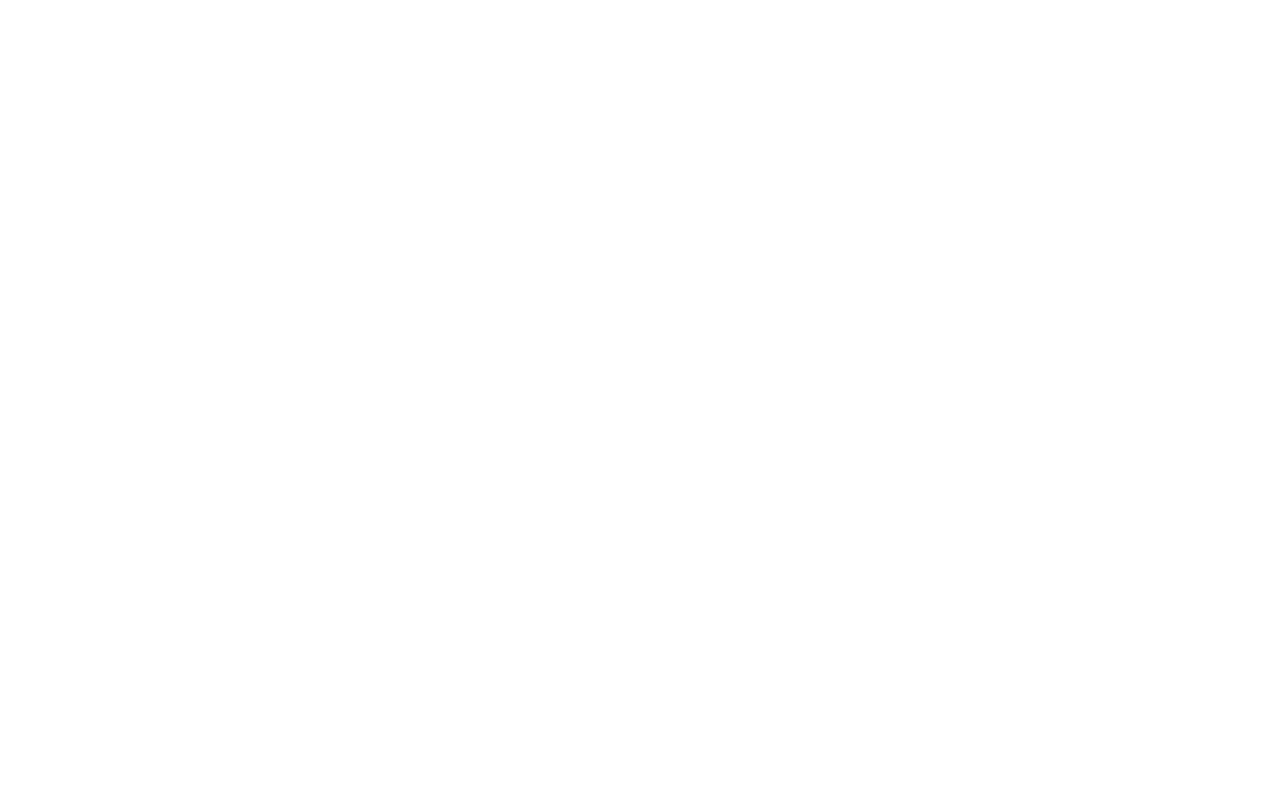
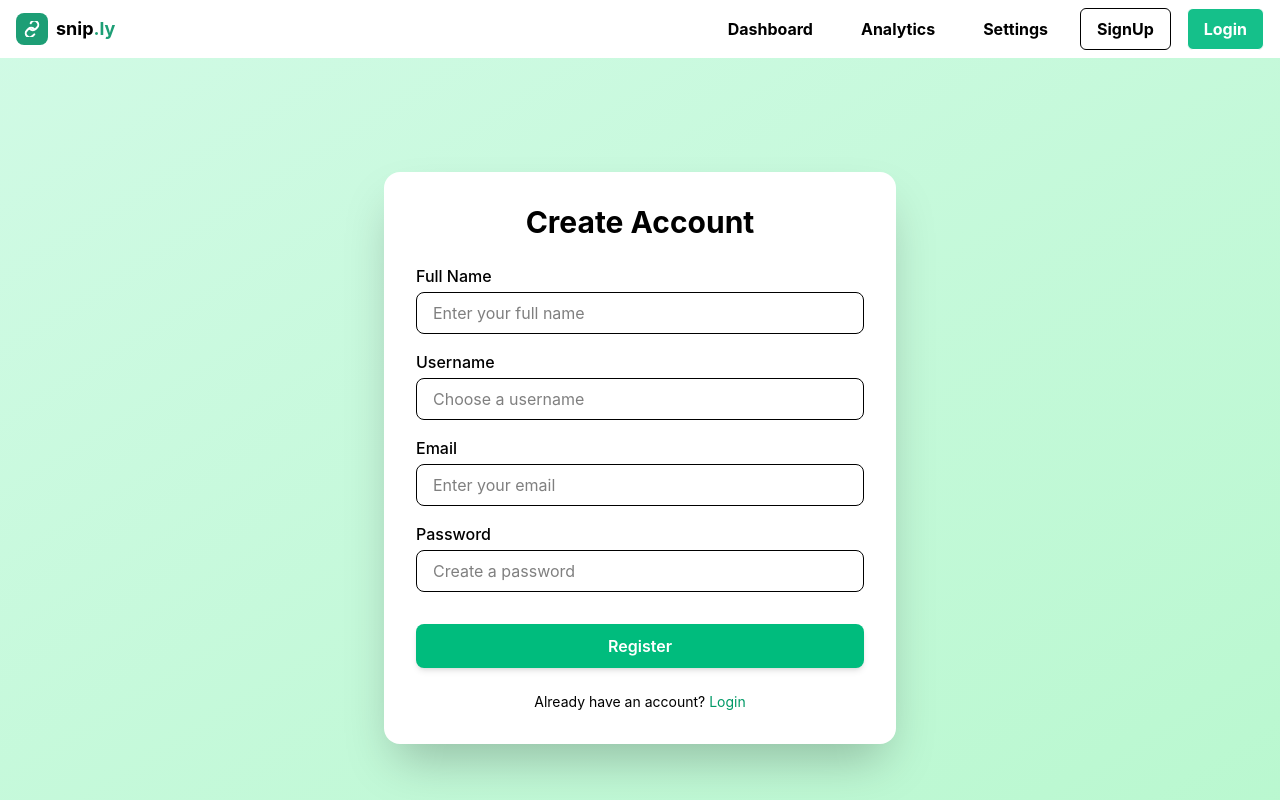
Before and after one commit to Azan-Aly/Sniply, a React app in the folder Frontend/: page /register in a window 1280 px wide. Before the commit this address had no page. Shown: the top 800 px of the page. Built offline with nearby package versions, Linux system fonts and the light colour scheme; the HTML template or start-up script is replaced by a standard one.

Commit message:
Add login and register form

```diff
--- a/Frontend/src/App.jsx
+++ b/Frontend/src/App.jsx
@@ -3,6 +3,8 @@
 import { Routes, Route } from "react-router-dom";
 import Hero from './components/Hero';
 import ShowOutput from './components/ShowOutput';
+import Register from './components/Register';
+import Login from './components/Login';
 
 
 
@@ -15,6 +17,8 @@
         <Route path="/" element={<Layout />}>
           <Route index element={<Hero />} />
           <Route path="dashboard" element={<ShowOutput />} />
+          <Route path='/register' element={<Register />} />
+          <Route path='/login' element={<Login />} />
         </Route>
       </Routes>
     </div>
--- a/Frontend/src/components/Login.jsx
+++ b/Frontend/src/components/Login.jsx
@@ -1,8 +1,78 @@
-import React from 'react'
+import React, { useState } from 'react'
+import { Link } from 'react-router-dom'
+import axios from 'axios'
 
 const Login = () => {
+  const [form, setForm] = useState({ email: '', password: '' })
+
+  const handleChange = (e) => {
+    setForm({ ...form, [e.target.name]: e.target.value })
+  }
+
+  const handleSubmit = async (e) => {
+    e.preventDefault()
+
+    try {
+      const response = await axios.post('http://localhost:3000/api/v1/users/login', form)
+      console.log(response.data)
+    } catch (error) {
+      console.error('Error logging in:', error)
+    }
+    console.log(form)
+  }
+
   return (
-    <div>Login</div>
+    <div className="min-h-180 flex items-center justify-center bg-linear-to-br from-green-100 to-emerald-200 px-4">
+      <div className="w-full max-w-md bg-white rounded-2xl shadow-2xl p-6 sm:p-8">
+        <h2 className="text-2xl sm:text-3xl font-bold text-center mb-6">Welcome Back</h2>
+
+        <form onSubmit={handleSubmit} className="flex flex-col gap-4">
+          {/* Email */}
+          <div className="flex flex-col gap-1">
+            <label htmlFor="email" className="font-medium">Email</label>
+            <input
+              type="email"
+              name="email"
+              id="email"
+              value={form.email}
+              onChange={handleChange}
+              placeholder="Enter your email"
+              className="border rounded-lg px-4 py-2 outline-none focus:ring-2 focus:ring-emerald-400 transition"
+              required
+            />
+          </div>
+
+          {/* Password */}
+          <div className="flex flex-col gap-1">
+            <label htmlFor="password" className="font-medium">Password</label>
+            <input
+              type="password"
+              name="password"
+              id="password"
+              value={form.password}
+              onChange={handleChange}
+              placeholder="Enter your password"
+              className="border rounded-lg px-4 py-2 outline-none focus:ring-2 focus:ring-emerald-400 transition"
+              required
+            />
+          </div>
+
+          {/* Button */}
+          <button
+            type="submit"
+            className="mt-4 bg-emerald-500 hover:bg-emerald-600 text-white font-semibold py-2.5 rounded-lg transition duration-200 shadow-md"
+          >
+            Login
+          </button>
+
+          {/* Extra Links */}
+          <div className="flex justify-between text-sm mt-2">
+            <Link to="/" className="text-emerald-600 hover:underline">Forgot password?</Link>
+            <Link to="/register" className="text-emerald-600 hover:underline">Sign up</Link>
+          </div>
+        </form>
+      </div>
+    </div>
   )
 }
 
--- a/Frontend/src/components/Nav.jsx
+++ b/Frontend/src/components/Nav.jsx
@@ -12,14 +12,22 @@
 
     return (
         <>
-            <div className='hidden sm:flex md:gap-2 lg:gap-4 items-center'>
+            <div className='hidden sm:flex sm:gap-1 md:gap-2 lg:gap-4 items-center'>
                 <Link to="/dashboard">
-                    <p className='px-4 py-2 rounded-full font-bold hover:bg-[#15c08a] cursor-pointer'>Dashboard</p>
+                    <p className='sm:px-2 lg:px-4 py-2 rounded-full font-bold hover:bg-[#15c08a] cursor-pointer'>Dashboard</p>
                 </Link>
-                <p className='px-4 py-2 rounded-full font-bold hover:bg-[#15c08a] cursor-pointer'>Analytics</p>
-                <p className='px-4 py-2 rounded-full font-bold hover:bg-[#15c08a] cursor-pointer'>Settings</p>
-                <button className='font-bold border px-4 py-2 rounded-md hover:bg-[#15dc96] cursor-pointer'>SignUp</button>
-                <button className='font-bold border px-4 py-2 rounded-md text-white bg-[#15c08a] hover:bg-[#0a7952] cursor-pointer'>Login</button>
+                <Link to="/analytics">
+                    <p className='sm:px-2 lg:px-4 py-2 rounded-full font-bold hover:bg-[#15c08a] cursor-pointer'>Analytics</p>
+                </Link>
+                <Link to="/settings">
+                    <p className='sm:px-2 lg:px-4 py-2 rounded-full font-bold hover:bg-[#15c08a] cursor-pointer'>Settings</p>
+                </Link>
+                <Link to="/register">
+                    <button className='font-bold border px-4 py-2 rounded-md hover:bg-[#15dc96] cursor-pointer'>SignUp</button>
+                </Link>
+                <Link to="/login">
+                    <button className='font-bold border border-[#15c08a]-300 px-4 py-2 rounded-md text-white bg-[#15c08a] hover:bg-[#0a7952] cursor-pointer'>Login</button>
+                </Link>
             </div>
 
             <div className='block sm:hidden'>
@@ -30,11 +38,18 @@
                         <Link to="/dashboard">
                             <li className='font-bold px-4 py-2 hover:rounded-md hover:bg-[#15c08a] cursor-pointer'>Dashboard</li>
                         </Link>
-                        <li className='font-bold px-4 py-2 hover:rounded-md hover:bg-[#15c08a] cursor-pointer'>Analytics</li>
-                        <li className='font-bold px-4 py-2 hover:rounded-md hover:bg-[#15c08a] cursor-pointer'>Profile</li>
-                        <button className='font-bold border px-4 py-2 rounded-md hover:bg-[#15dc96] cursor-pointer'>SignUp</button>
-                        <button className='font-bold border px-4 py-2 rounded-md text-white bg-[#15c08a] hover:bg-[#0a7952] cursor-pointer'>Login</button>
-
+                        <Link to="/analytics">
+                            <li className='font-bold px-4 py-2 hover:rounded-md hover:bg-[#15c08a] cursor-pointer'>Analytics</li>
+                        </Link>
+                        <Link to="/profile">
+                            <li className='font-bold px-4 py-2 hover:rounded-md hover:bg-[#15c08a] cursor-pointer'>Profile</li>
+                        </Link>
+                        <Link to="/register">
+                            <button className='w-full font-bold border px-4 py-2 rounded-md hover:bg-[#15dc96] cursor-pointer'>SignUp</button>
+                        </Link>
+                        <Link to="/login">
+                            <button className='w-full font-bold border px-4 py-2 rounded-md text-white bg-[#15c08a] hover:bg-[#0a7952] cursor-pointer'>Login</button>
+                        </Link>
                     </ul>
                 )}
             </div>
--- a/Frontend/src/components/Register.jsx
+++ b/Frontend/src/components/Register.jsx
@@ -1,8 +1,119 @@
-import React from 'react'
+import React, { useState } from 'react'
+import { Link } from 'react-router-dom'
+import axios from 'axios'
 
 const Register = () => {
+  const [form, setForm] = useState({
+    fullname: '',
+    username: '',
+    email: '',
+    password: ''
+  })
+
+  const handleChange = (e) => {
+    setForm({ ...form, [e.target.name]: e.target.value })
+  }
+
+  const handleSubmit = async (e) => {
+    e.preventDefault()
+
+    try {
+      const response = await axios.post('http://localhost:3000/api/v1/users/register', form)
+      console.log(response.data)
+
+    } catch (error) {
+      console.error('Error registering user:', error)
+    }
+
+    console.log(form)
+  }
+
   return (
-    <div>Register</div>
+    <div className="min-h-screen flex items-center justify-center bg-linear-to-br from-emerald-100 to-green-200 px-4 py-16">
+      <div className="w-full max-w-lg bg-white rounded-2xl shadow-2xl p-6 sm:p-8">
+        <h2 className="text-2xl sm:text-3xl font-bold text-center mb-6">Create Account</h2>
+
+        <form onSubmit={handleSubmit} className="flex flex-col gap-4">
+
+          {/* Full Name */}
+          <div className="flex flex-col gap-1">
+            <label htmlFor="fullname" className="font-medium">Full Name</label>
+            <input
+              type="text"
+              name="fullname"
+              id="fullname"
+              value={form.fullname}
+              onChange={handleChange}
+              placeholder="Enter your full name"
+              className="border rounded-lg px-4 py-2 outline-none focus:ring-2 focus:ring-emerald-400 transition"
+              required
+            />
+          </div>
+
+          {/* Username */}
+          <div className="flex flex-col gap-1">
+            <label htmlFor="username" className="font-medium">Username</label>
+            <input
+              type="text"
+              name="username"
+              id="username"
+              value={form.username}
+              onChange={handleChange}
+              placeholder="Choose a username"
+              className="border rounded-lg px-4 py-2 outline-none focus:ring-2 focus:ring-emerald-400 transition"
+              required
+            />
+          </div>
+
+          {/* Email */}
+          <div className="flex flex-col gap-1">
+            <label htmlFor="email" className="font-medium">Email</label>
+            <input
+              type="email"
+              name="email"
+              id="email"
+              value={form.email}
+              onChange={handleChange}
+              placeholder="Enter your email"
+              className="border rounded-lg px-4 py-2 outline-none focus:ring-2 focus:ring-emerald-400 transition"
+              required
+            />
+          </div>
+
+          {/* Password */}
+          <div className="flex flex-col gap-1">
+            <label htmlFor="password" className="font-medium">Password</label>
+            <input
+              type="password"
+              name="password"
+              id="password"
+              value={form.password}
+              onChange={handleChange}
+              placeholder="Create a password"
+              className="border rounded-lg px-4 py-2 outline-none focus:ring-2 focus:ring-emerald-400 transition"
+              required
+            />
+          </div>
+
+          {/* Submit */}
+          <button
+            type="submit"
+            className="mt-4 bg-emerald-500 hover:bg-emerald-700 cursor-pointer text-white font-semibold py-2.5 rounded-lg transition duration-200 shadow-md"
+          >
+            Register
+          </button>
+
+          {/* Footer Links */}
+          <p className="text-sm text-center mt-2">
+            Already have an account?{' '}
+            <Link to="/login" className="text-emerald-600 hover:underline">
+              Login
+            </Link>
+          </p>
+
+        </form>
+      </div>
+    </div>
   )
 }
 
```
